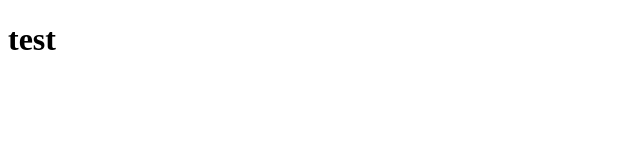
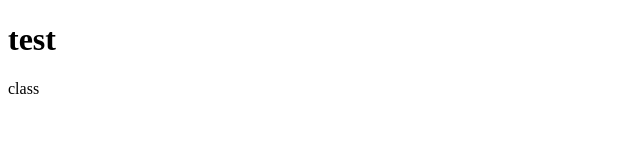
Before and after one commit to BrahimLoukrik/dauphin, a plain HTML site: page index.html in a window 1280 px wide. Shown: the full height of the page, 0-640 px from the left. Drawn offline with Linux system fonts and the light colour scheme.

Commit message:
second commit

```diff
--- a/index.html
+++ b/index.html
@@ -11,7 +11,9 @@
 </head>
 <body>
     <h1>test</h1>
-    <div></div>
+    <div>
+        class
+    </div>
 
 
 </body>
```
